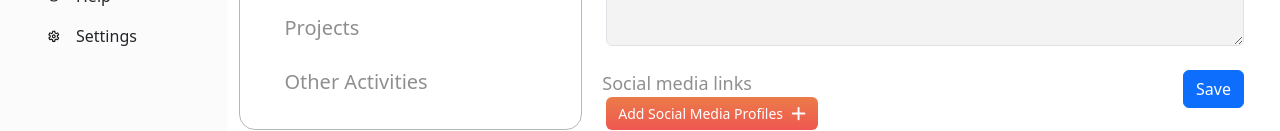
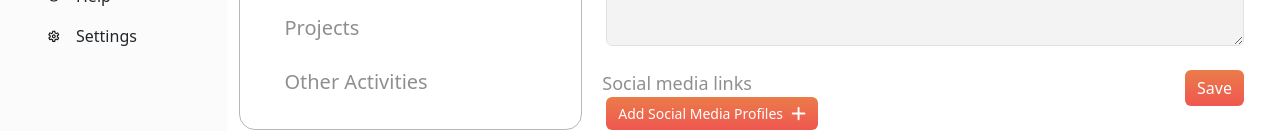
Before and after one commit to AthulKkumar/project, a React (Vite) app: page /profile in a window 1280 px wide. Shown: the part 821-952 px from the top of the page. Built offline with nearby package versions, Linux system fonts and the light colour scheme.

Commit message:
completed basic profile edit ui

```diff
--- a/src/components/BasicProfile.jsx
+++ b/src/components/BasicProfile.jsx
@@ -217,7 +217,16 @@ const BasicProfile = () => {
             </button>
           </div>
           <div className="col-6 d-flex justify-content-end align-items-start">
-            <button className="btn btn-primary">Save</button>
+            <button
+              className="btn btn-primary"
+              style={{
+                background:
+                  "linear-gradient(180deg, #EB7C49 -0.55%, #F04F52 121.03%)",
+                border: "none",
+              }}
+            >
+              Save
+            </button>
           </div>
         </div>
       </form>
```
